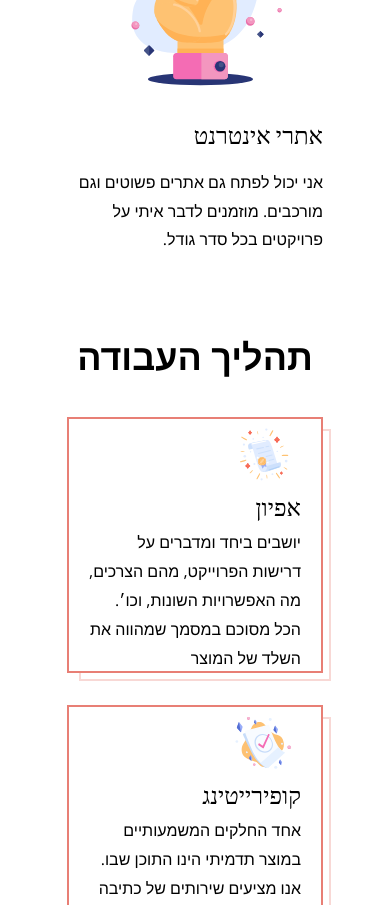
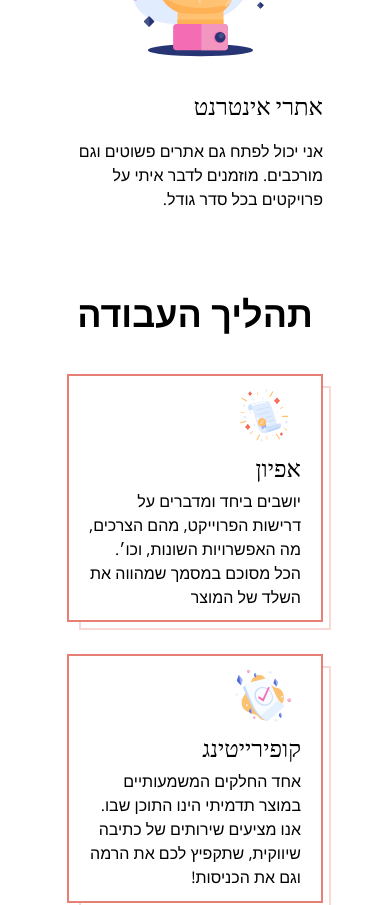
Before and after one commit to ynonra/yr-development, a Next.js app: page / in a window 390 px wide. Shown: the part 3580-4485 px from the top of the page. Built offline with nearby package versions, Linux system fonts and the light colour scheme.

Commit message:
fix line heights

```diff
--- a/components/ServiceDescriptionItem.js
+++ b/components/ServiceDescriptionItem.js
@@ -20,7 +20,7 @@ const ServiceDescriptionItem = ({
       </div>
       <div className="text-right">
         <h3 className="text-2xl font-rubik self-start mb-4">{title}</h3>
-        <p className="">{description}</p>
+        <p className="leading-normal">{description}</p>
       </div>
     </article>
   );
--- a/components/WorkStepCard.js
+++ b/components/WorkStepCard.js
@@ -7,7 +7,7 @@ const WorkStepCard = ({
   imageScale = 1,
 }) => {
   return (
-    <article className="w-64 h-64 lg:w-72 lg:h-72 flex justify-center items-center px-5 border-2 border-appRed-500 relative bg-white">
+    <article className="w-64 max-sm:pb-2 lg:w-72 lg:h-72 flex justify-center items-center px-5 border-2 border-appRed-500 relative bg-white">
       <div className="-z-10 absolute inset-0 translate-x-2.5 translate-y-2.5 border-2 border-appRed-500/30" />
       <div>
         <Image
@@ -19,7 +19,7 @@ const WorkStepCard = ({
           style={{ transform: `scale(${imageScale})` }}
         />
         <h3 className="text-2xl font-rubik mb-1">{title}</h3>
-        <p>{description}</p>
+        <p className="leading-normal">{description}</p>
       </div>
     </article>
   );
--- a/components/layout/Header.js
+++ b/components/layout/Header.js
@@ -38,9 +38,7 @@ const Header = () => {
       {/* *********** */}
 
       <header
-        className={`hidden sm:block z-20  inset-0 bottom-auto px-10 py-5 bg-white ${
-          headerData.desktopHeightClass
-        }`}
+        className={`hidden sm:block z-20 fixed inset-x-0 top-0 px-10 py-5 bg-white ${headerData.desktopHeightClass}`}
       >
         <div
           className={`flex flex-row mx-auto h-full justify-between items-center gap-y-8 ${headerData.maxWidthClass}`}
--- a/components/layout/Layout.js
+++ b/components/layout/Layout.js
@@ -1,7 +1,6 @@
 import Footer from "./Footer";
 import Header from "./Header";
 import { headerData, mainData } from "./data";
-import Head from "next/head";
 
 const Layout = ({ children }) => {
   return (
```
Also changed, not shown: pages/index.js (+12 -6 lines).
